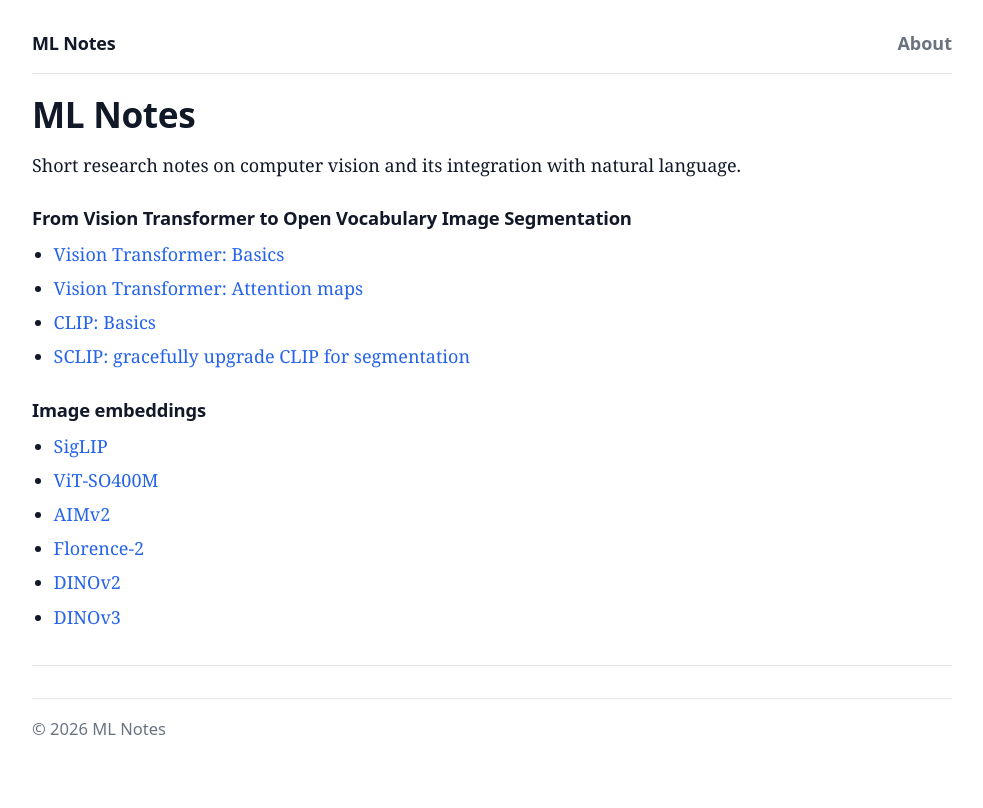
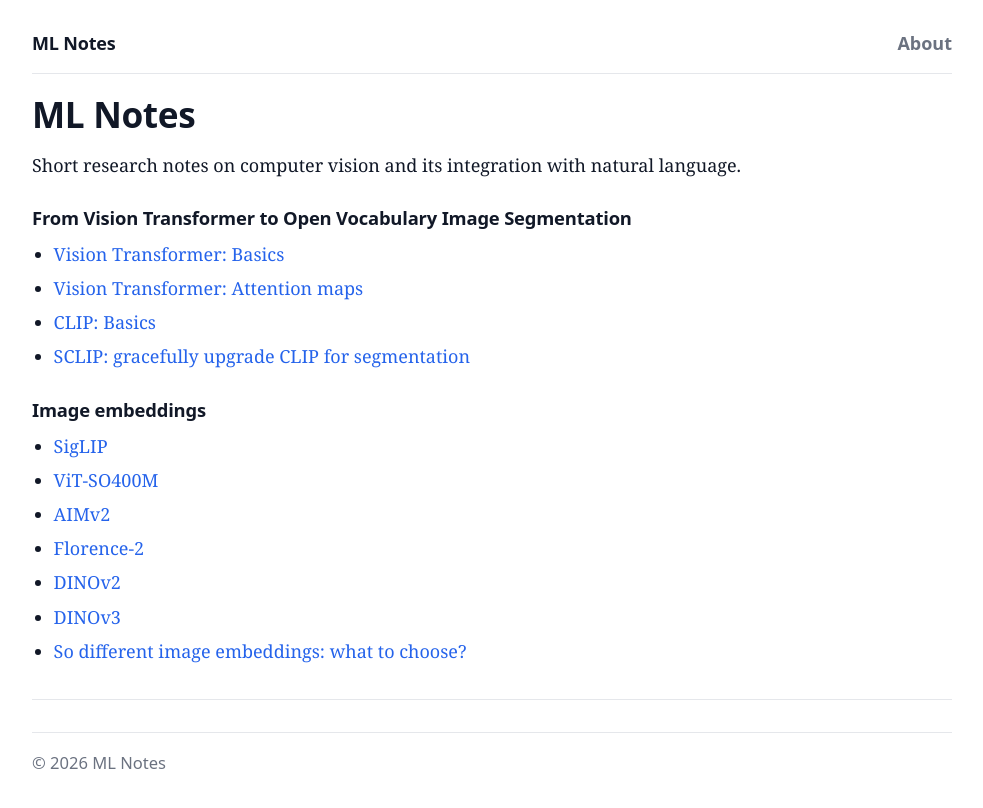
Before and after one commit to kuzudev/kuzudev.github.io, a Jekyll site: the page built from index.md, in a window 1280 px wide. Shown: the top 808 px of the page, without its empty margins (148-1131 px from the left). Built offline with Jekyll 4.4.1, drawn with Linux system fonts in a browser that asks for light colours.

Commit message:
nice preview

```diff
--- a/index.md
+++ b/index.md
@@ -33,6 +33,7 @@ layout: default
     <li><a href="{{ '/articles/florence2.html' | relative_url }}">Florence-2</a></li>
     <li><a href="{{ '/articles/dinov2.html' | relative_url }}">DINOv2</a></li>
     <li><a href="{{ '/articles/dinov3.html' | relative_url }}">DINOv3</a></li>
+    <li><a href="{{ '/articles/embs_choose.html' | relative_url }}">So different image embeddings: what to choose?</a></li>
   </ul>
 </div>
 
```
